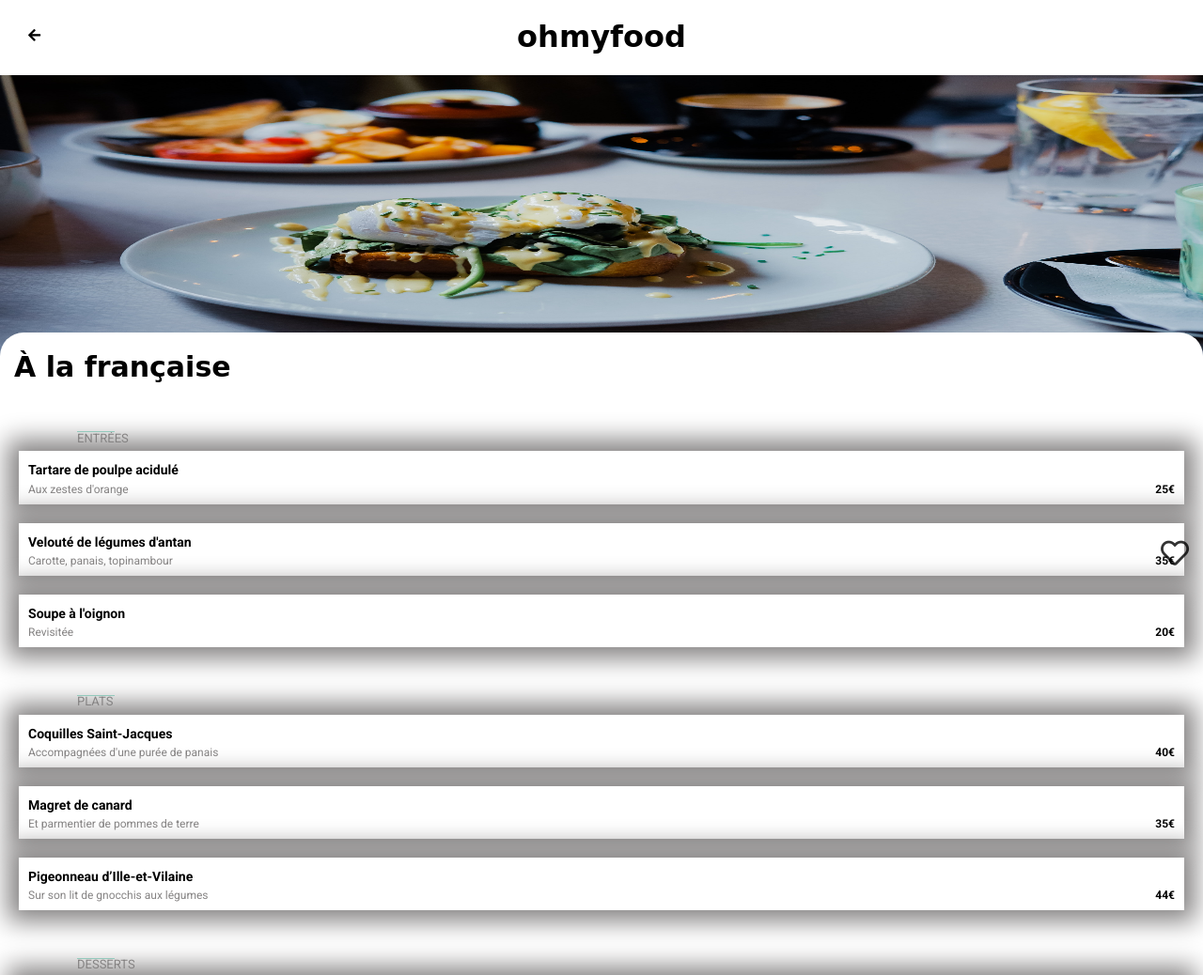
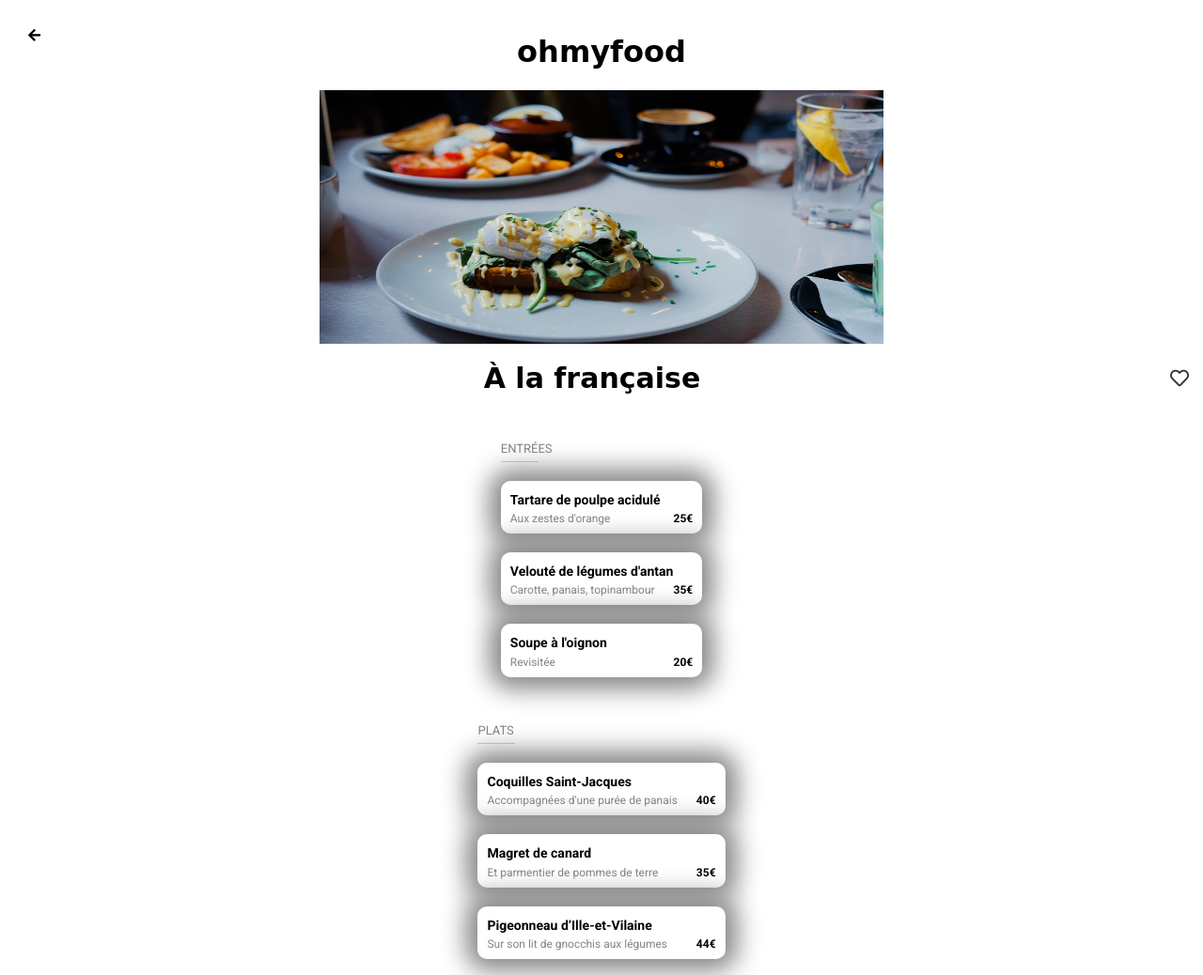
Before and after one commit to Bmajri75/MajriBechir_3_16122021, a website: page public/html/a-la-francaise.html in a window 1280 px wide. Shown: the top 1038 px of the page at 94% size. Drawn offline with Linux system fonts and the light colour scheme; a web font is replaced by a local one.

Commit message:
mise a jour

```diff
--- a/public/html/a-la-francaise.html
+++ b/public/html/a-la-francaise.html
@@ -26,15 +26,13 @@
         <div class="container__menu">
             <div class=" container__menu__title">
                 <h1>À la française</h1>
-                <p><i class="far fa-heart container__menu__title__heart"></i></p>
+                <i class="far fa-heart"></i>
+                <i class="fas fa-heart"></i>
             </div>
             <!--Les Entrees -->
             <div class="container__menu__cat">
-                <div class="container__menu__cat__partie">
                     <h2>Entrées</h2>
                     <hr>
-                </div>
-
                 <div class="container__menu__cat__plat">
                     <h3 class="container__menu__cat__plat__name">Tartare de poulpe acidulé</h3>
                     <p>Aux zestes d'orange<span class="container__menu__cat__plat__price">25€</span>
@@ -52,11 +50,8 @@
             <!--Fin des entrees
             Les plats -->
             <div class="container__menu__cat">
-                <div class="container__menu__cat__partie">
                     <h2>Plats</h2>
                     <hr>
-                </div>
-
                 <div class="container__menu__cat__plat">
                     <h3 class="container__menu__cat__plat__name">Coquilles Saint-Jacques
                     </h3>
@@ -69,17 +64,14 @@
                 </div>
                 <div class="container__menu__cat__plat">
                     <h3 class="container__menu__cat__plat__name">Pigeonneau d’Ille-et-Vilaine</h3>
-                    <p>Sur son lit de gnocchis aux légumes<span class="container__menu__cat__plat__price">
-                            44€</span></p>
+                    <p>Sur son lit de gnocchis aux légumes<span class="container__menu__cat__plat__price"> 44€</span></p>
                 </div>
             </div>
             <!--La fin des Plats
                 Debut des Desserts  -->
             <div class="container__menu__cat">
-                <div class="container__menu__cat__partie">
                     <h2>Desserts</h2>
-                    <hr>
-                </div>
+                         <hr>
                 <div class="container__menu__cat__plat">
                     <h3 class="container__menu__cat__plat__name">Pétales de violettes glacés</h3>
                     <p>Et purée de noisettes<span class="container__menu__cat__plat__price">18€</span>
--- a/sass/Components/_heart.scss
+++ b/sass/Components/_heart.scss
@@ -1,3 +1,4 @@
+.restaurant__detail {
   .fas.fa-heart {
     position: absolute;
     right: 15px;
@@ -11,7 +12,7 @@
     transition: all 2s ease-in-out;
     &:hover {
       opacity: 1;
-    transform:scale(1.5);
+      transform: scale(1.2);
     }
   }
 
@@ -21,8 +22,9 @@
     top: 220px;
     right: 15px;
     font-size: 30px;
-  opacity: 0.80;
-  &:hover{
-      opacity:0;
+    opacity: 0.8;
+    &:hover {
+      opacity: 0;
     }
   }
+}
--- a/sass/Layout/_pageMenu.scss
+++ b/sass/Layout/_pageMenu.scss
@@ -15,10 +15,26 @@
       justify-content: space-between;
       margin: 0 15px;
       font-size: 15px;
-      &__heart {
-        font-size: 25px;
+      .far.fa-heart {
+        position: absolute;
+        right: 15px;
+        font-size: 20px;
+        opacity: 0.80;
+        &:hover{
+        opacity:0;
+        }
+      }
+      .fas.fa-heart {
+        font-size: 20px;
+        background-image: linear-gradient($rose-clair, $violet);
+        background-clip: text;
+        -webkit-background-clip: text;
+        color: transparent;
+        opacity: 0;
+        transition: all 2s ease-in-out;
         &:hover {
-          background: linear-gradient($rose-clair, $violet);
+          opacity: 1;
+          transform:scale(1.2);
         }
       }
     }
@@ -29,8 +45,6 @@
       align-content: center;
       gap: 20px;
       margin: 20px;
-      transition-duration: 3s;
-      transition-property: opacity 1;
 
       h2 {
         padding: 0%;
@@ -55,6 +69,7 @@
         flex-direction: column;
         background-color: $blamc;
         gap: 5%;
+        border-radius: 10px;
 
         &__name {
           font-weight: bold;
@@ -76,3 +91,22 @@
       }
     }
   }
+
+  @media screen and (min-width: 470px){
+    .header{
+      display: flex;
+      flex-direction: column;
+      align-items: center;
+      &__img{
+        height: 300px;
+        width: 600px;
+
+      }
+    }
+
+    .container__menu{
+      display: flex;
+      flex-direction: column;
+      align-items: center;
+    }
+  }
--- a/sass/Layout/_presentation.scss
+++ b/sass/Layout/_presentation.scss
@@ -2,15 +2,13 @@
     @include flex-column-center;
     background-color: $gris-clair;
     padding-bottom: 50px;
-
-    &__call-to-action {
-      @include flex-column-center;
-    }
     &__txt {
       color: $gris-tres-fonce;
     }
-
-    &__button {
-      @include btn;
+    &__call-to-action {
+      @include flex-column-center;
+      &__button {
+        @include btn;
+      }
     }
   }
--- a/sass/main.scss
+++ b/sass/main.scss
@@ -114,4 +114,12 @@
       align-items: center;
     }
   }
+  .container__menu{
+    display: flex;
+    flex-wrap: wrap;
+    justify-content: center;
+    width: 100%;
+    margin: 0px;
+
+  }
 }
```
Also changed, not shown: index.html (+1 -4 lines), public/html/la-note-enchantee.html (+3 -2 lines), public/html/la-palette-du-gout.html (+2 -1 lines), public/html/le-delice-des-sens.html (+2 -1 lines), public/css/style.css, 1 other file. Lines whose indentation alone changed are shown as unchanged.
